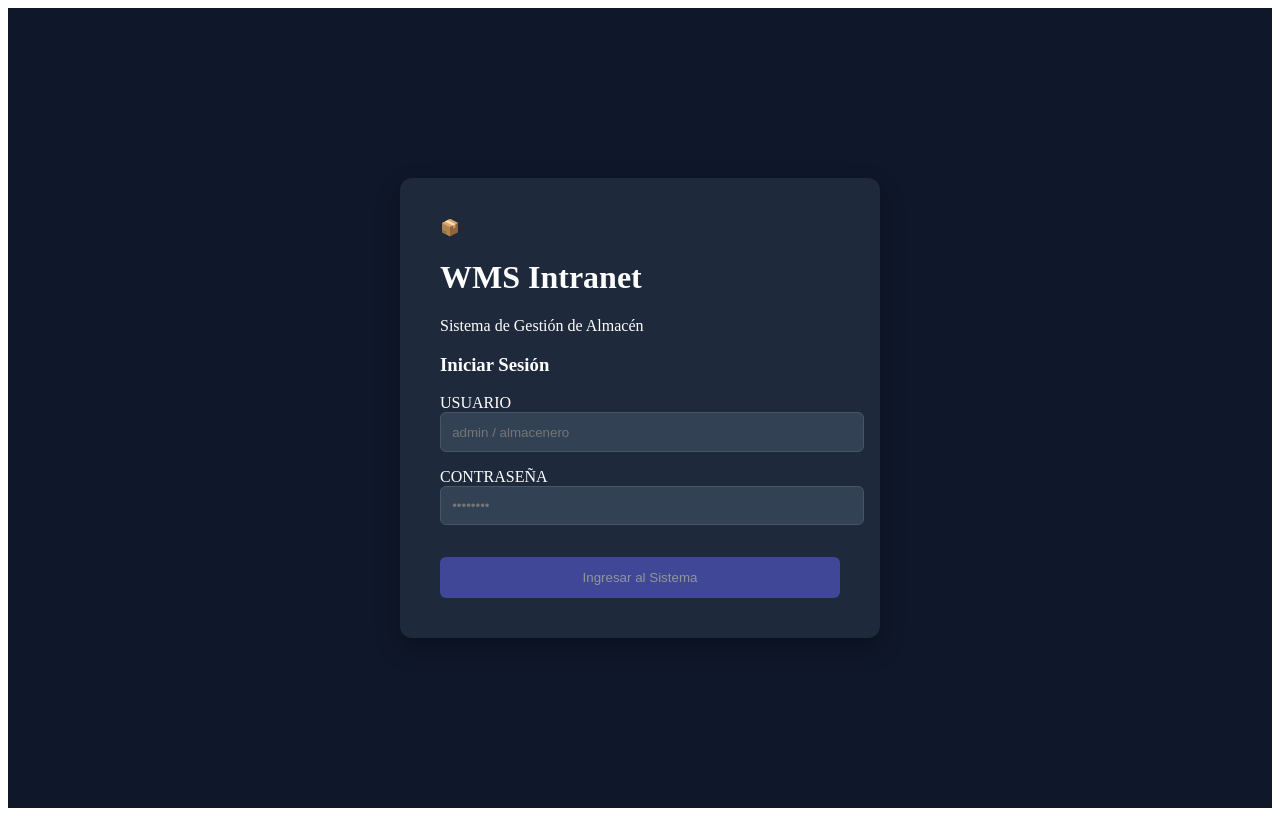
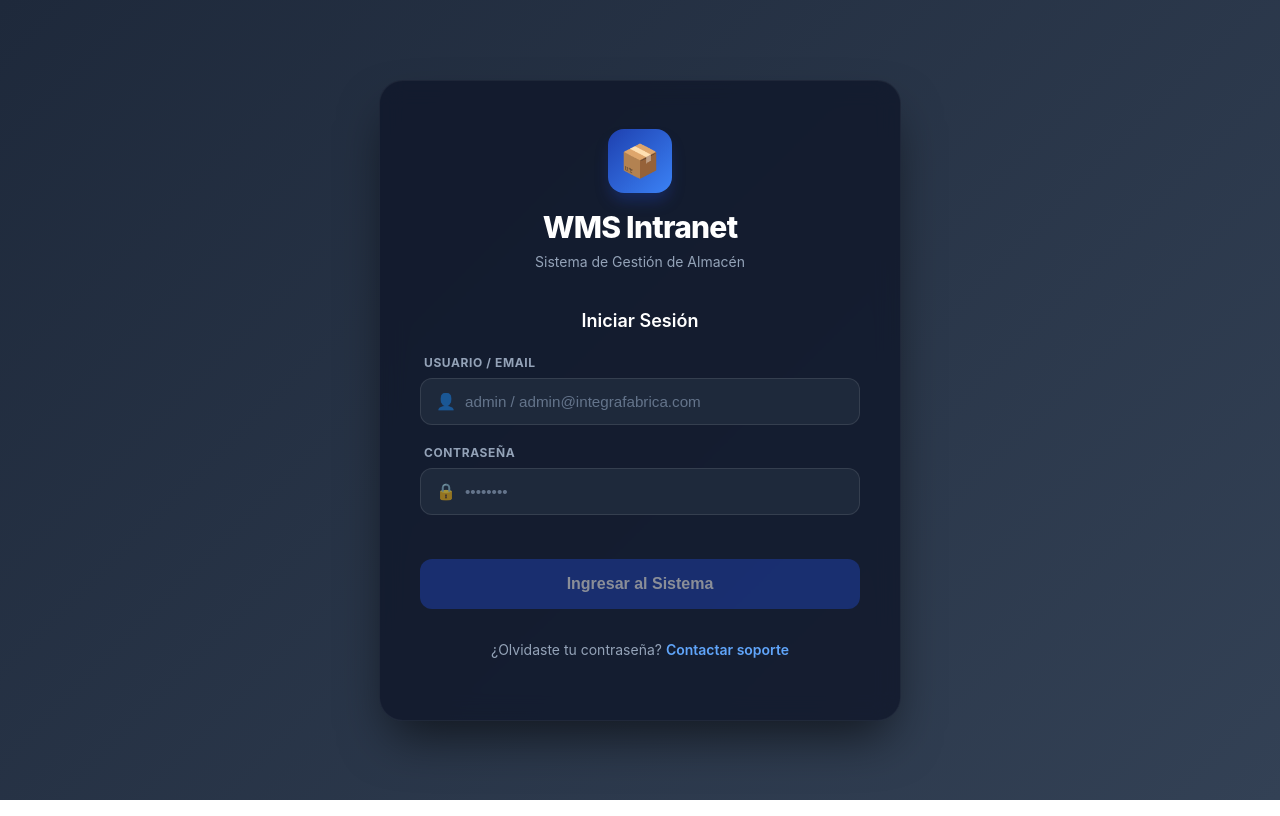
Before and after one commit to adilsoncarden/integrafabrica-frontend, an Angular app: page /login in a window 1280 px wide. Built offline with nearby package versions, Linux system fonts and the light colour scheme.

Commit message:
style: fix layout, remove scrollbars and update theme to navy blue

```diff
--- a/src/app/features/auth/login/login.component.html
+++ b/src/app/features/auth/login/login.component.html
@@ -1,37 +1,63 @@
-<div class="login-container">
+<div class="login-wrapper">
     <div class="login-card">
-        <div class="logo-section text-center">
-            <div class="icon-box">📦</div>
-            <h1>WMS Intranet</h1>
-            <p>Sistema de Gestión de Almacén</p>
-        </div>
+        <header class="login-header">
+            <div class="brand-icon">
+                <span class="box-emoji">📦</span>
+            </div>
+            <h1 class="brand-name">WMS Intranet</h1>
+            <p class="brand-subtitle">Sistema de Gestión de Almacén</p>
+        </header>
 
-        <form [formGroup]="loginForm" (ngSubmit)="onSubmit()">
-            <h3>Iniciar Sesión</h3>
+        <form
+            [formGroup]="loginForm"
+            (ngSubmit)="onSubmit()"
+            class="login-form"
+        >
+            <h2 class="form-title">Iniciar Sesión</h2>
 
-            <div class="form-group">
-                <label>USUARIO</label>
-                <input
-                    type="text"
-                    formControlName="identifier"
-                    placeholder="admin / almacenero"
-                />
+            <div class="input-group-custom">
+                <label for="identifier">USUARIO / EMAIL</label>
+                <div class="input-wrapper">
+                    <span class="input-icon">👤</span>
+                    <input
+                        id="identifier"
+                        type="text"
+                        formControlName="identifier"
+                        placeholder="admin / admin@integrafabrica.com"
+                    />
+                </div>
             </div>
 
-            <div class="form-group">
-                <label>CONTRASEÑA</label>
-                <input
-                    type="password"
-                    formControlName="password"
-                    placeholder="••••••••"
-                />
+            <div class="input-group-custom">
+                <label for="password">CONTRASEÑA</label>
+                <div class="input-wrapper">
+                    <span class="input-icon">🔒</span>
+                    <input
+                        id="password"
+                        type="password"
+                        formControlName="password"
+                        placeholder="••••••••"
+                    />
+                </div>
             </div>
 
-            <p *ngIf="errorMessage" class="error-text">{{ errorMessage }}</p>
+            <div class="error-container" *ngIf="errorMessage">
+                <span class="error-icon">⚠️</span> {{ errorMessage }}
+            </div>
 
-            <button type="submit" [disabled]="loginForm.invalid">
-                Ingresar al Sistema
+            <button
+                type="submit"
+                class="btn-login"
+                [disabled]="loginForm.invalid"
+            >
+                <span>Ingresar al Sistema</span>
             </button>
+
+            <footer class="form-footer">
+                <p>
+                    ¿Olvidaste tu contraseña? <a href="#">Contactar soporte</a>
+                </p>
+            </footer>
         </form>
     </div>
 </div>
--- a/src/app/styles/_login.scss
+++ b/src/app/styles/_login.scss
@@ -1,48 +1,207 @@
-/* Colores basados en tu imagen */
-$bg-dark: #0f172a;
-$card-bg: #1e293b;
-$primary-btn: #6366f1;
+/* Variables Actualizadas: Paleta Azul Marino y Fondo Moderno */
+$bg-gradient: linear-gradient(
+    135deg,
+    #1e293b 0%,
+    #334155 100%
+); /* Fondo Slate más claro */
+$card-bg: rgba(15, 23, 42, 0.8); /* Azul muy oscuro con transparencia */
+$input-bg: #1e293b;
+$primary-blue: #1e40af; /* Azul Marino Principal */
+$primary-hover: #1d4ed8; /* Azul más vibrante para hover */
+$text-muted: #94a3b8;
+$error-color: #ef4444;
 
-.login-container {
-    background-color: $bg-dark;
+.login-wrapper {
+    background: $bg-gradient;
     height: 100vh;
+    width: 100vw;
     display: flex;
     justify-content: center;
     align-items: center;
-    color: white;
+    padding: 0;
+    margin: 0;
+    font-family:
+        "Inter",
+        system-ui,
+        -apple-system,
+        sans-serif;
+    position: fixed; /* Asegura que cubra toda la pantalla sin bordes */
+    top: 0;
+    left: 0;
+    overflow: hidden; /* Evita cualquier scroll accidental */
 }
 
 .login-card {
-    background-color: $card-bg;
-    padding: 2.5rem;
-    border-radius: 12px;
+    background: $card-bg;
+    backdrop-filter: blur(12px);
+    padding: 3rem 2.5rem;
+    border-radius: 1.5rem;
     width: 100%;
-    max-width: 400px;
-    box-shadow: 0 10px 25px rgba(0, 0, 0, 0.3);
+    max-width: 440px;
+    box-shadow: 0 25px 50px -12px rgba(0, 0, 0, 0.6);
+    border: 1px solid rgba(255, 255, 255, 0.05);
+    animation: fadeIn 0.6s ease-out;
 }
 
-button {
-    background-color: $primary-btn;
-    color: white;
-    width: 100%;
-    padding: 0.8rem;
-    border: none;
-    border-radius: 6px;
-    cursor: pointer;
-    margin-top: 1rem;
-    &:disabled {
-        opacity: 0.5;
+.login-header {
+    text-align: center;
+    margin-bottom: 2.5rem;
+
+    .brand-icon {
+        background: linear-gradient(
+            135deg,
+            $primary-blue,
+            #3b82f6
+        ); /* Degradado Azul */
+        width: 64px;
+        height: 64px;
+        margin: 0 auto 1rem;
+        border-radius: 1rem;
+        display: flex;
+        justify-content: center;
+        align-items: center;
+        font-size: 2rem;
+        box-shadow: 0 10px 15px -3px rgba(30, 64, 175, 0.4);
+    }
+
+    .brand-name {
+        font-size: 1.875rem;
+        font-weight: 800;
+        color: white;
+        margin: 0;
+        letter-spacing: -0.025em;
+    }
+
+    .brand-subtitle {
+        color: $text-muted;
+        font-size: 0.875rem;
+        margin-top: 0.5rem;
     }
 }
 
-.form-group {
-    margin-bottom: 1rem;
-    input {
-        width: 100%;
-        padding: 0.7rem;
-        background: #334155;
-        border: 1px solid #475569;
-        color: white;
-        border-radius: 6px;
+.form-title {
+    color: white;
+    font-size: 1.125rem;
+    font-weight: 600;
+    margin-bottom: 1.5rem;
+    text-align: center;
+}
+
+.input-group-custom {
+    margin-bottom: 1.25rem;
+
+    label {
+        display: block;
+        color: $text-muted;
+        font-size: 0.75rem;
+        font-weight: 700;
+        text-transform: uppercase;
+        letter-spacing: 0.05em;
+        margin-bottom: 0.5rem;
+        margin-left: 0.25rem;
+    }
+
+    .input-wrapper {
+        position: relative;
+        display: flex;
+        align-items: center;
+
+        .input-icon {
+            position: absolute;
+            left: 1rem;
+            font-size: 1rem;
+            opacity: 0.6;
+        }
+
+        input {
+            width: 100%;
+            padding: 0.875rem 1rem 0.875rem 2.75rem;
+            background: $input-bg;
+            border: 1px solid rgba(255, 255, 255, 0.1);
+            color: white;
+            border-radius: 0.75rem;
+            font-size: 0.95rem;
+            transition: all 0.3s ease;
+
+            &:focus {
+                outline: none;
+                border-color: $primary-blue;
+                background: #1e293b;
+                box-shadow: 0 0 0 4px rgba(30, 64, 175, 0.2);
+            }
+
+            &::placeholder {
+                color: #64748b;
+            }
+        }
     }
 }
+
+.btn-login {
+    background-color: $primary-blue;
+    color: white;
+    width: 100%;
+    padding: 1rem;
+    border: none;
+    border-radius: 0.75rem;
+    font-weight: 600;
+    font-size: 1rem;
+    cursor: pointer;
+    margin-top: 1.5rem;
+    transition: all 0.3s cubic-bezier(0.4, 0, 0.2, 1);
+
+    &:hover:not(:disabled) {
+        background-color: $primary-hover;
+        transform: translateY(-1px);
+        box-shadow: 0 4px 12px rgba(30, 64, 175, 0.3);
+    }
+
+    &:active {
+        transform: translateY(0);
+    }
+
+    &:disabled {
+        opacity: 0.5;
+        cursor: not-allowed;
+    }
+}
+
+.error-container {
+    background: rgba($error-color, 0.1);
+    border: 1px solid rgba($error-color, 0.2);
+    color: #fca5a5;
+    padding: 0.75rem;
+    border-radius: 0.75rem;
+    font-size: 0.875rem;
+    margin-top: 1rem;
+    display: flex;
+    align-items: center;
+    gap: 0.5rem;
+}
+
+.form-footer {
+    margin-top: 2rem;
+    text-align: center;
+    font-size: 0.875rem;
+    color: $text-muted;
+
+    a {
+        color: #60a5fa; /* Azul claro para links sobre fondo oscuro */
+        text-decoration: none;
+        font-weight: 600;
+        &:hover {
+            text-decoration: underline;
+        }
+    }
+}
+
+@keyframes fadeIn {
+    from {
+        opacity: 0;
+        transform: translateY(20px);
+    }
+    to {
+        opacity: 1;
+        transform: translateY(0);
+    }
+}
```
